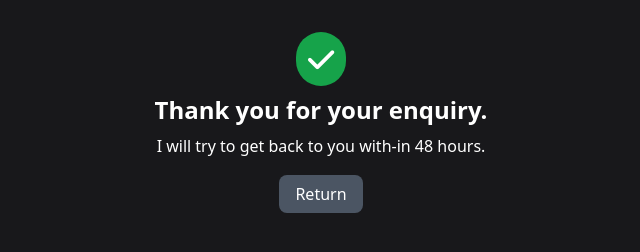
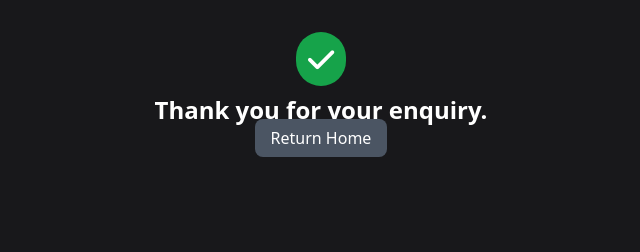
Before and after one commit to wdhdev/contact, a plain HTML site: page src/success.html in a window 1280 px wide. Shown: the whole page, without its empty margins (319-959 px from the left). Drawn offline with nearby package versions, Linux system fonts and the light colour scheme.

Commit message:
Update success.html

```diff
--- a/src/success.html
+++ b/src/success.html
@@ -22,9 +22,8 @@
         <main>
             <i class="fa-solid fa-check bg-green-600 pt-2.5 pb-2 pl-3 pr-3 rounded-full text-3xl mb-2"></i>
             <h1 class="text-2xl font-bold">Thank you for your enquiry.</h1>
-            <p class="mt-2 mb-6">I will try to get back to you with-in 48 hours.</p>
 
-            <a href="/" class="p-2 pl-4 pr-4 rounded-lg bg-gray-600 hover:bg-gray-700">Return</a>
+            <a href="/" class="p-2 pl-4 pr-4 rounded-lg bg-gray-600 hover:bg-gray-700">Return Home</a>
         </main>
     </body>
 </html>
```
